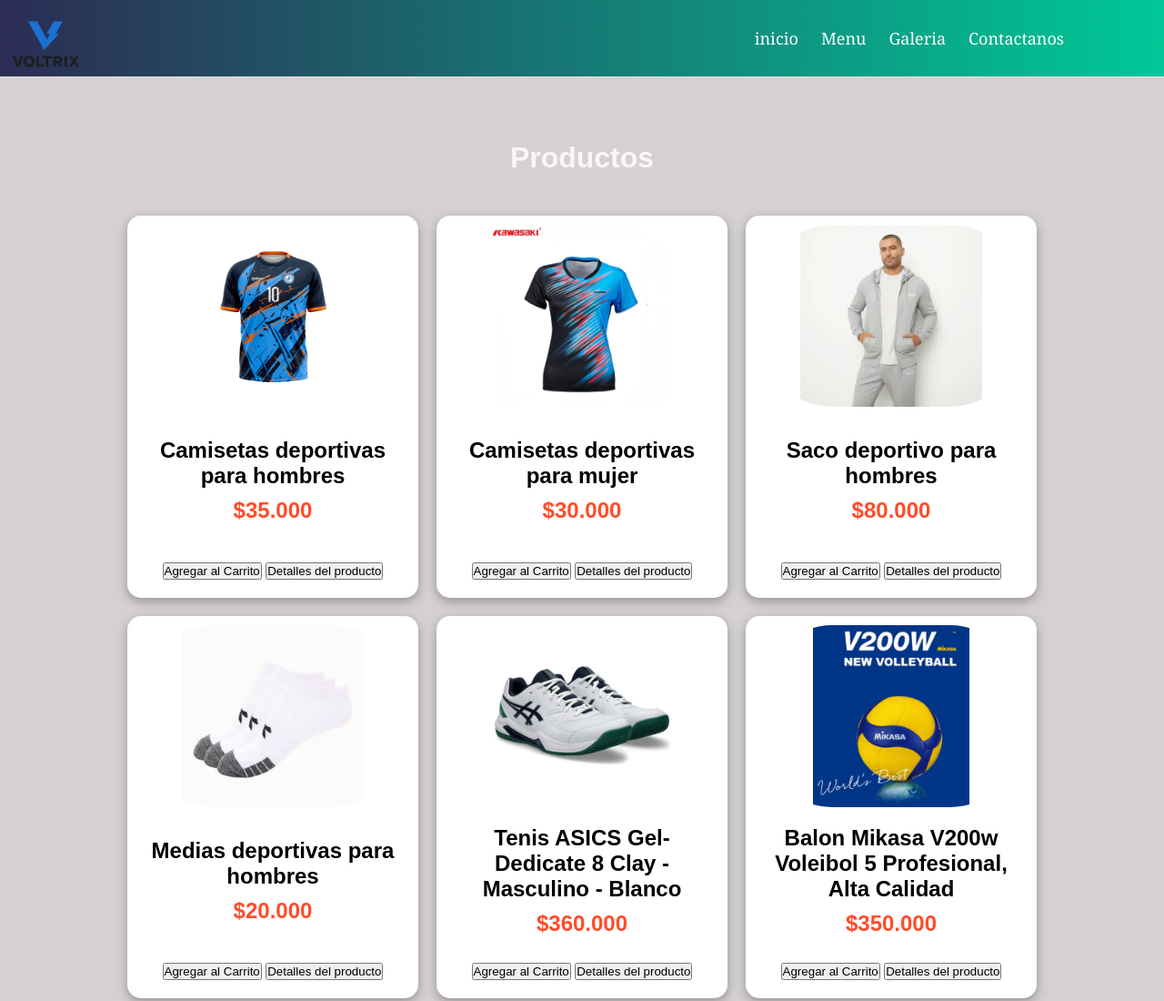
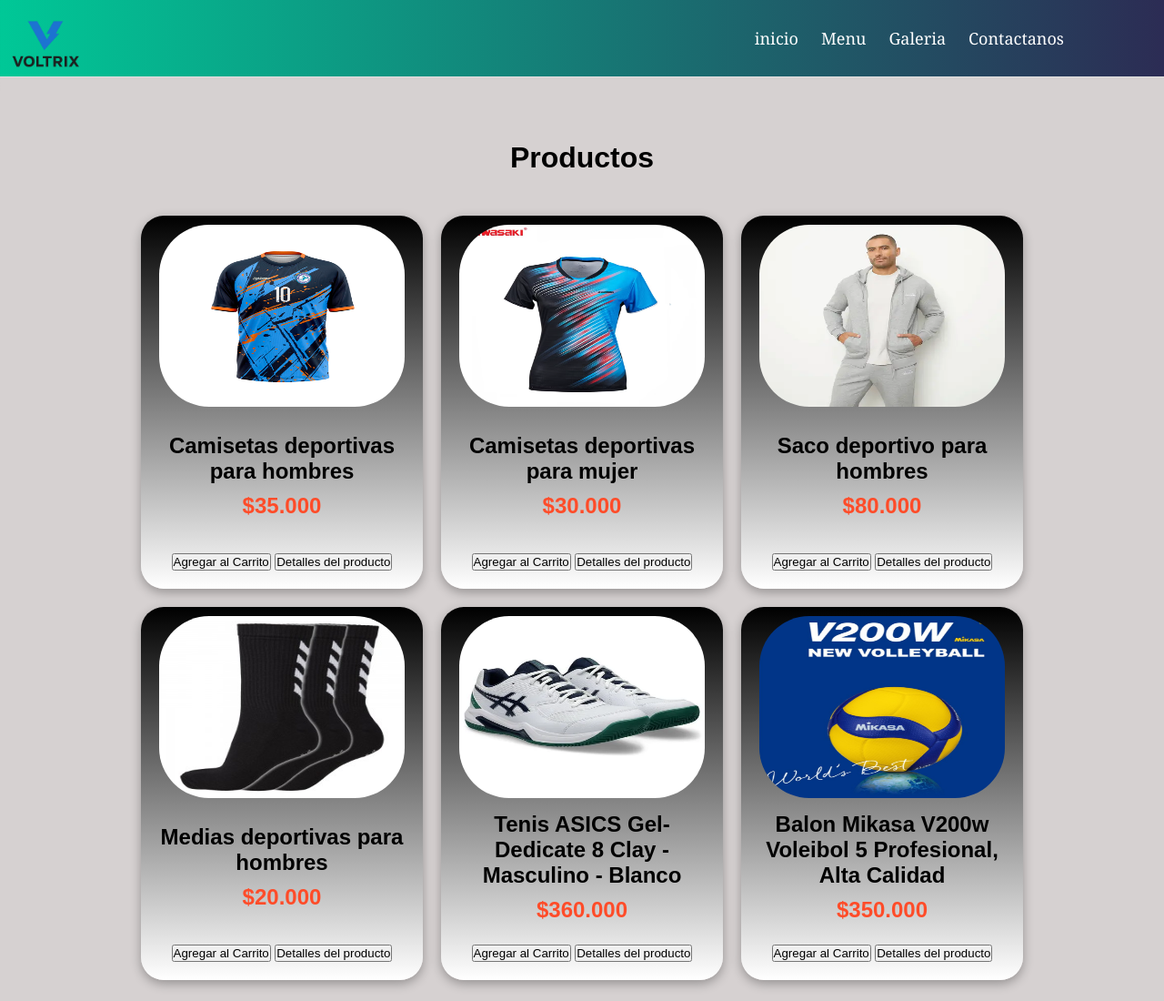
Before and after one commit to JaiderT/deportiva-tienda, a plain HTML site: page Menu.html in a window 1280 px wide. Shown: the top 1100 px of the page at 91% size. Drawn offline with Linux system fonts and the light colour scheme.

Commit message:
actualizado

```diff
--- a/Menu.html
+++ b/Menu.html
@@ -63,7 +63,7 @@
                 </div>
                 <!--producto 4-->
                 <div class="carta">
-                    <img src="./img/medias deportivas.webp" alt="">
+                    <img src="./img/medias deportivas.jpg" alt="">
                     <div class="texto">
                         <h2>Medias deportivas para hombres</h2>
                         <p class="precio">$20.000</p>
--- a/css/menu.css
+++ b/css/menu.css
@@ -8,7 +8,7 @@ body {
     padding: 0;
 }
 .con-header{
-    background: linear-gradient(to right, #2C2C54, #00C897);
+    background: linear-gradient(to right,  #00C897, #2C2C54);
     border-bottom: 1px solid #e0e0e0;
     padding: 15px 20px;
     position: relative;
@@ -35,12 +35,7 @@ body {
     transition: color 0.3s;
 }
 .con-header header ul li a:hover {
-    color: #3cb584;
-}
-.con-header .logo {
-    display: flex;
-    align-items: center;
-    gap: 10px;
+    color: #000000;
 }
 .logo img {
     height: 100px;
@@ -56,7 +51,7 @@ section {
 }
 h1 {
     text-align: center;
-    color: #f9f6f6;
+    color: #000000;
     margin: 10px 0 25px;
     font-size: 32px;
     font-weight: bold;
@@ -69,25 +64,25 @@ h1 {
     padding: 20PX 40PX;
 }
 .carta {
-    background-color: white;
-    border-radius: 15px;
+    background: linear-gradient(black, white);
+    border-radius: 25px;
     box-shadow: 0 4px 12px rgba(0,0,0,0.3);
-    flex: 0 1 calc(33.333% - 40px);
-    max-width: 320px;
-    height: 420px;
+    max-width: 310px;
+    height: 410px;
     display: flex;
     flex-direction: column;
     justify-content: space-between;
     text-align: center;
     padding: 10px 20px 20px;
-    transition: transform 0.3s ease;
-    color: #000000;
 }
 .carta img {
     width: 100%;
-    border-radius: 75px;
+    border-radius: 55px;
     max-height: 200px;
-    object-fit: contain;
+}
+.carta:hover {
+    transform: scale(1.15);
+    transition: transform 0.3s;
 }
 .precio {
     color: #FF4C29;
```
Also changed, not shown: img/medias deportivas.jpg (added).
